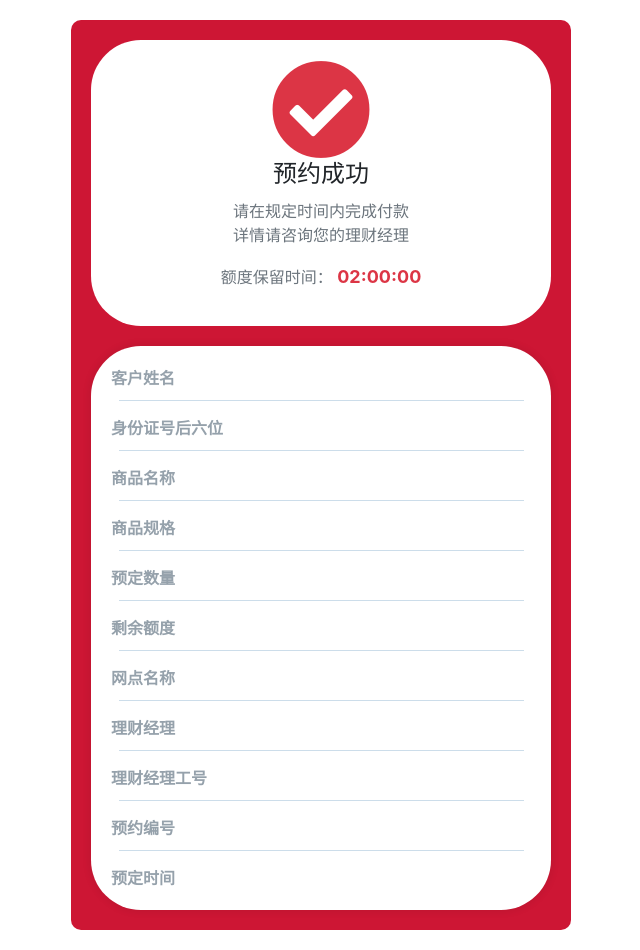
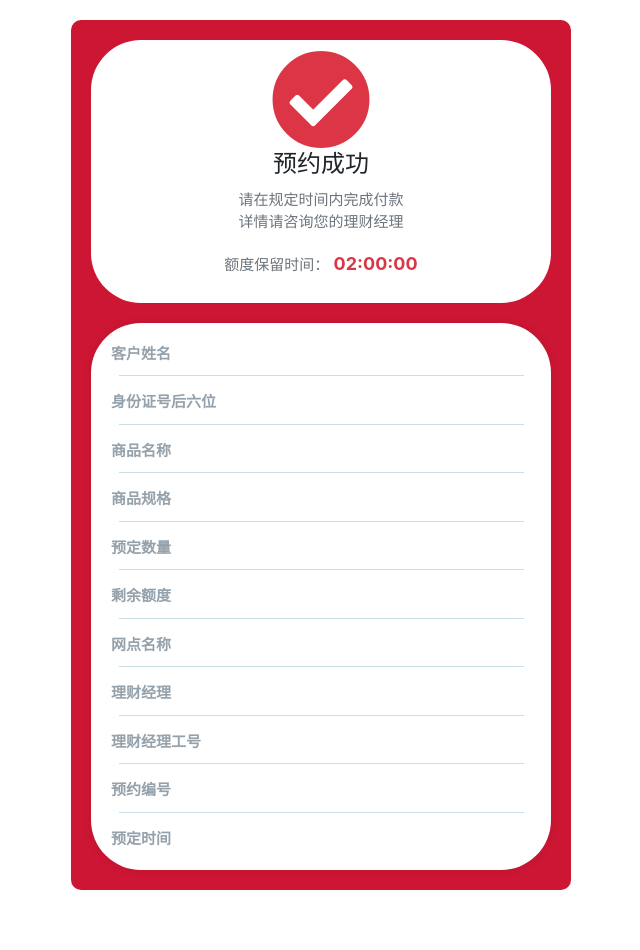
Before and after one commit to Northko/yuyue, a plain HTML site: page index2.html in a window 1280 px wide. Shown: the whole page, without its empty margins (319-959 px from the left). After the commit the page ends 910 px from the top, so only its background shows below. Drawn offline with nearby package versions, Linux system fonts and the light colour scheme.

Commit message:
Update index2.html

```diff
--- a/index2.html
+++ b/index2.html
@@ -67,11 +67,11 @@
 <body>
     <div class="container" style="background-color: rgb(205, 22, 52);">
 		<div style="background-color: #fff;border-radius: 50px;">
-			<div class="header" style="padding: 20px 0;">
+			<div class="header" style="padding: 10px 0;">
 				<i class="fas fa-check-circle success-icon" style="font-size: 100px;"></i>
 				<h1>预约成功</h1>
-				<p style="border-radius: 50px;font-size: 16px;">请在规定时间内完成付款<br>详情请咨询您的理财经理</p>
-				<p  style="border-radius: 50px;font-size: 16px;">额度保留时间：
+				<p style="border-radius: 50px;font-size: 15px;">请在规定时间内完成付款<br>详情请咨询您的理财经理</p>
+				<p  style="border-radius: 50px;font-size: 15px;">额度保留时间：
 					<span class="amount">
 						<span id="countdown" >
 							<span id="time-left">
@@ -82,7 +82,7 @@
 				</p>
 			</div>
 		</div>
-        <div class="details" style="border-radius: 50px;font-size: 16px;">
+        <div class="details" style="border-radius: 50px;font-size: 15px;">
             <div class="row">
                 <div class="col-4">客户姓名</div>
                 <div id="xm" class="col-8"></div>
```
